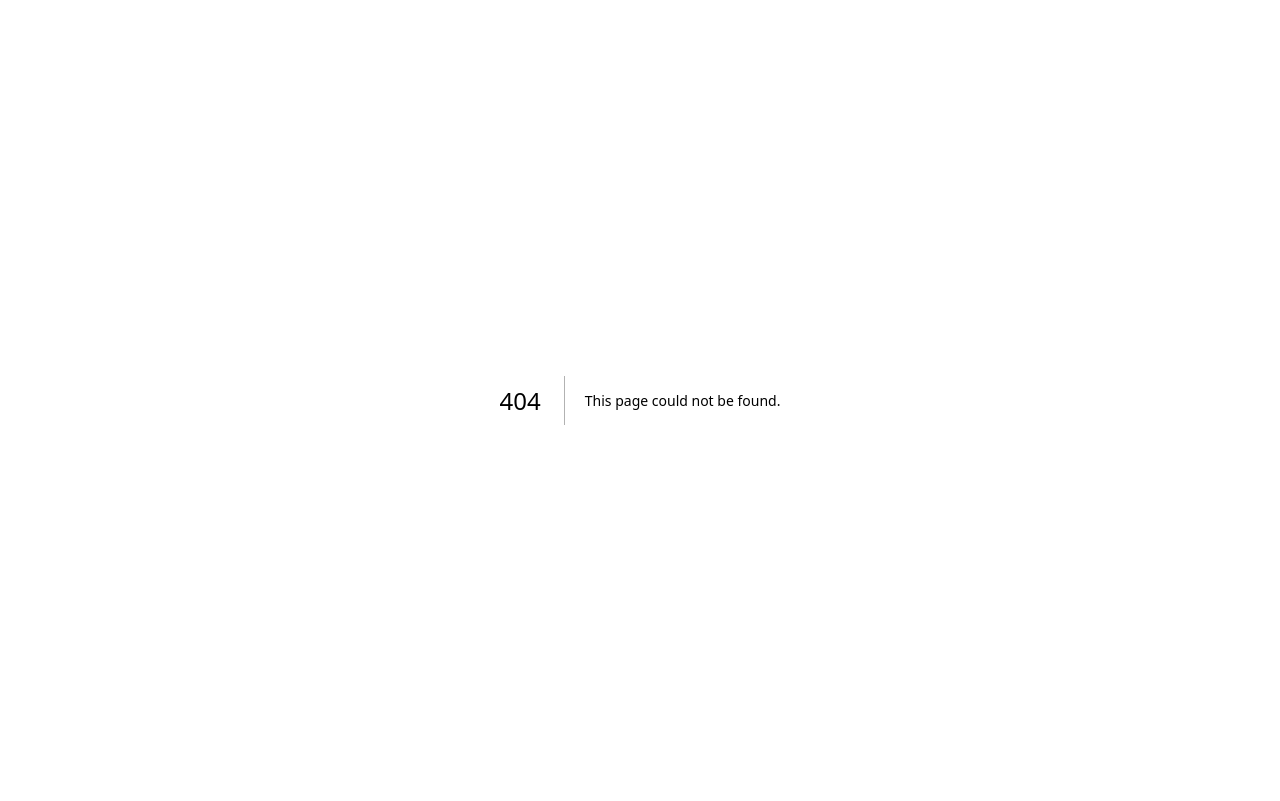
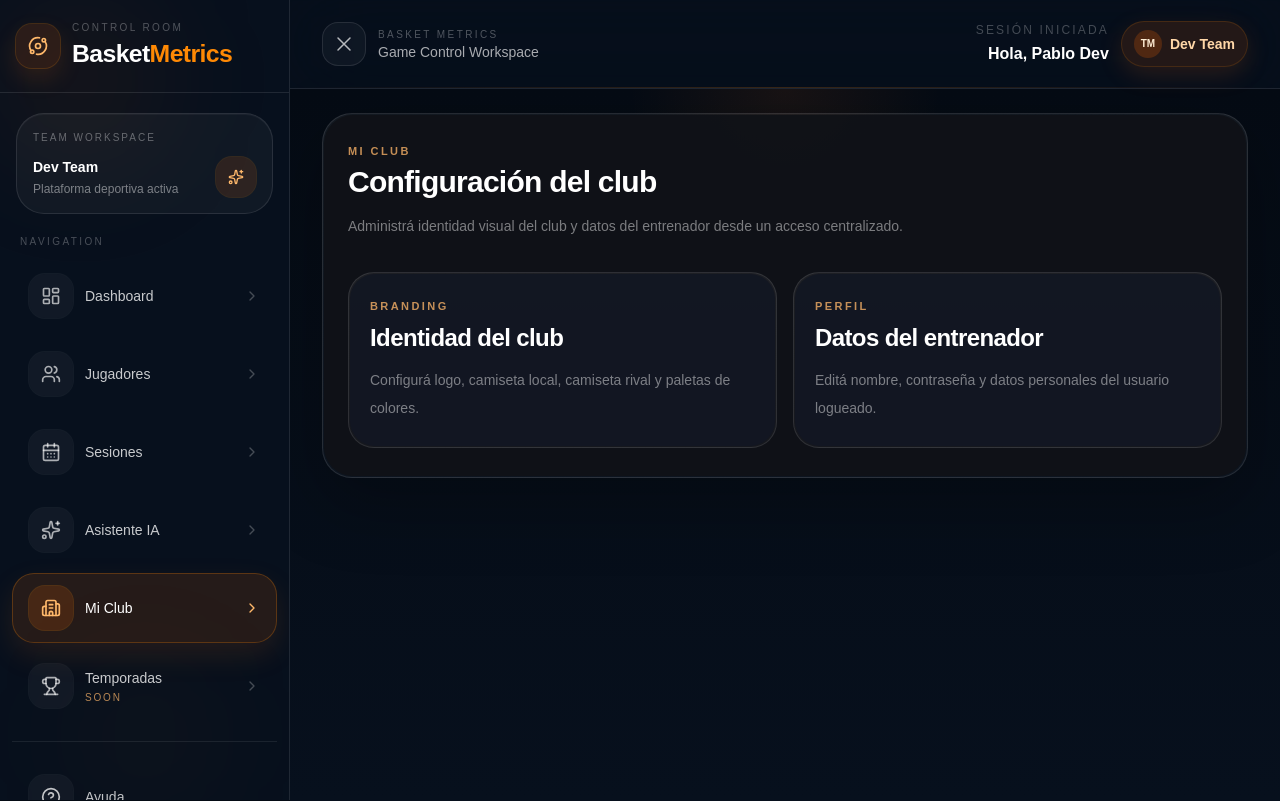
Before and after one commit to PabloLeonRios/basket-metrics-clean, a Next.js app: page /panel/club in a window 1280 px wide. Before the commit this address had no page. Built offline with nearby package versions, Linux system fonts and the light colour scheme.

Commit message:
Create page.tsx
Create page.tsx

```diff
--- /dev/null
+++ b/src/app/panel/club/page.tsx
@@ -0,0 +1,82 @@
+'use client';
+
+/**
+ * ============================
+ *  NOTAS PARA PABLITO (Mongo)
+ * ============================
+ * PÁGINA: Hub de Mi Club
+ *
+ * Objetivo:
+ * - evitar 404 en /panel/club
+ * - dejar una puerta de entrada simple al módulo
+ * - derivar a submódulos actuales:
+ *   - /panel/club/info
+ *   - /panel/club/coach
+ *
+ * Futuro:
+ * - esto puede evolucionar a dashboard interno del club
+ * - o mantenerse como hub de navegación
+ */
+
+import Link from 'next/link';
+
+export default function ClubPage() {
+  return (
+    <div className="mx-auto max-w-6xl">
+      <div className="overflow-hidden rounded-[30px] border border-white/10 bg-[linear-gradient(180deg,rgba(255,255,255,0.06)_0%,rgba(255,255,255,0.03)_100%)] p-[1px] shadow-[0_24px_70px_rgba(0,0,0,0.28)]">
+        <div className="rounded-[29px] bg-[#0f1117]/95 px-5 py-6 md:px-6 md:py-7">
+          <div className="mb-8">
+            <p className="text-[11px] font-semibold uppercase tracking-[0.22em] text-orange-300/75">
+              Mi Club
+            </p>
+            <h1 className="mt-1 text-3xl font-black tracking-tight text-white">
+              Configuración del club
+            </h1>
+            <p className="mt-3 max-w-3xl text-sm leading-7 text-white/45">
+              Administrá identidad visual del club y datos del entrenador desde
+              un acceso centralizado.
+            </p>
+          </div>
+
+          <div className="grid gap-4 md:grid-cols-2">
+            <Link
+              href="/panel/club/info"
+              className="group overflow-hidden rounded-[26px] border border-white/10 bg-[linear-gradient(180deg,rgba(255,255,255,0.06)_0%,rgba(255,255,255,0.03)_100%)] p-[1px] transition-all duration-300 hover:-translate-y-1 hover:border-orange-400/25"
+            >
+              <div className="rounded-[25px] bg-[#121722]/95 px-5 py-6">
+                <p className="text-[11px] font-semibold uppercase tracking-[0.22em] text-orange-300/75">
+                  Branding
+                </p>
+                <h2 className="mt-2 text-2xl font-black tracking-tight text-white">
+                  Identidad del club
+                </h2>
+                <p className="mt-3 text-sm leading-7 text-white/45">
+                  Configurá logo, camiseta local, camiseta rival y paletas de
+                  colores.
+                </p>
+              </div>
+            </Link>
+
+            <Link
+              href="/panel/club/coach"
+              className="group overflow-hidden rounded-[26px] border border-white/10 bg-[linear-gradient(180deg,rgba(255,255,255,0.06)_0%,rgba(255,255,255,0.03)_100%)] p-[1px] transition-all duration-300 hover:-translate-y-1 hover:border-orange-400/25"
+            >
+              <div className="rounded-[25px] bg-[#121722]/95 px-5 py-6">
+                <p className="text-[11px] font-semibold uppercase tracking-[0.22em] text-orange-300/75">
+                  Perfil
+                </p>
+                <h2 className="mt-2 text-2xl font-black tracking-tight text-white">
+                  Datos del entrenador
+                </h2>
+                <p className="mt-3 text-sm leading-7 text-white/45">
+                  Editá nombre, contraseña y datos personales del usuario
+                  logueado.
+                </p>
+              </div>
+            </Link>
+          </div>
+        </div>
+      </div>
+    </div>
+  );
+}
```
